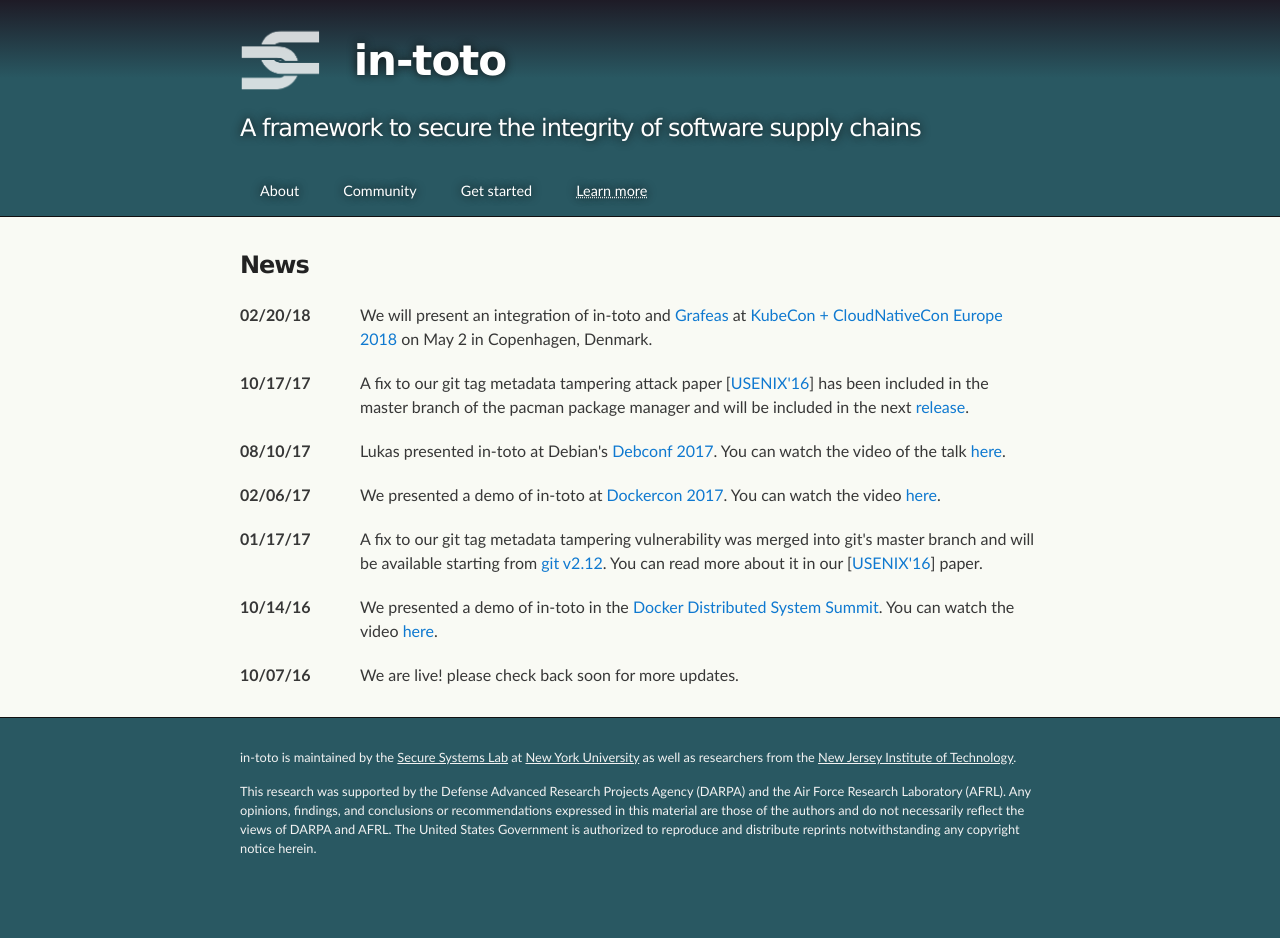
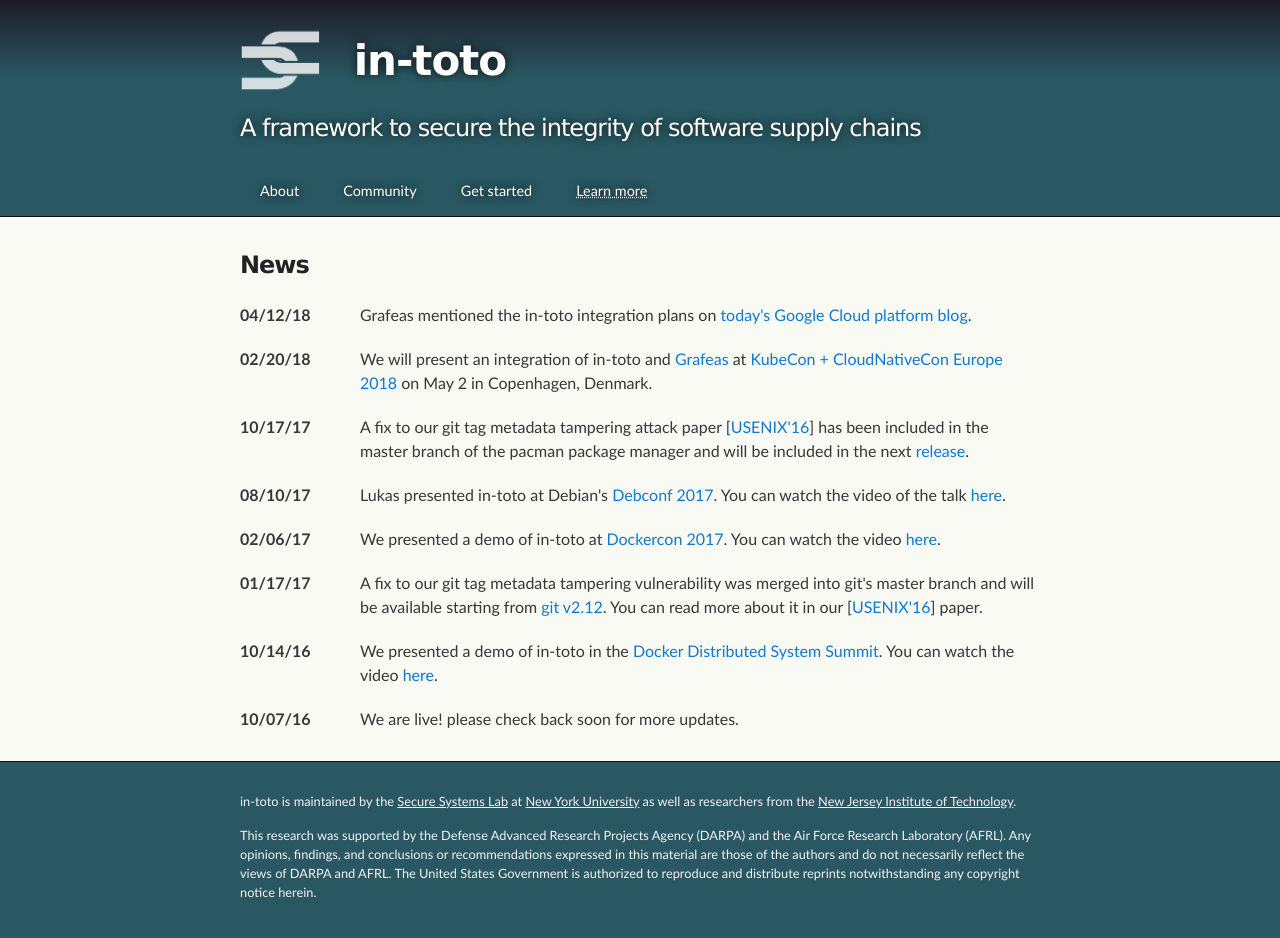
Before and after one commit to in-toto/in-toto.github.io, a Jekyll site: the page built from news.html, in a window 1280 px wide. Built offline with Jekyll 4.4.1, drawn with Linux system fonts in a browser that asks for light colours; before the commit the page ends 900 px from its top, so only the background shows below that.

Commit message:
ENH: news: add mention of the grafeas GCP blogpost

```diff
--- a/news.html
+++ b/news.html
@@ -4,6 +4,14 @@
 ---
 <h3>News</h3>
 <table>
+  <tr>
+    <td>04/12/18</td>
+    <td>
+        Grafeas mentioned the in-toto integration plans on
+        <a href="https://cloudplatform.googleblog.com/2018/04/exploring-container-security-digging-into-Grafeas-container-image-metadata.html">today's Google Cloud platform blog</a>.
+    </td>
+  </tr>
+
   <tr>
     <td>02/20/18</td>
     <td>
```
